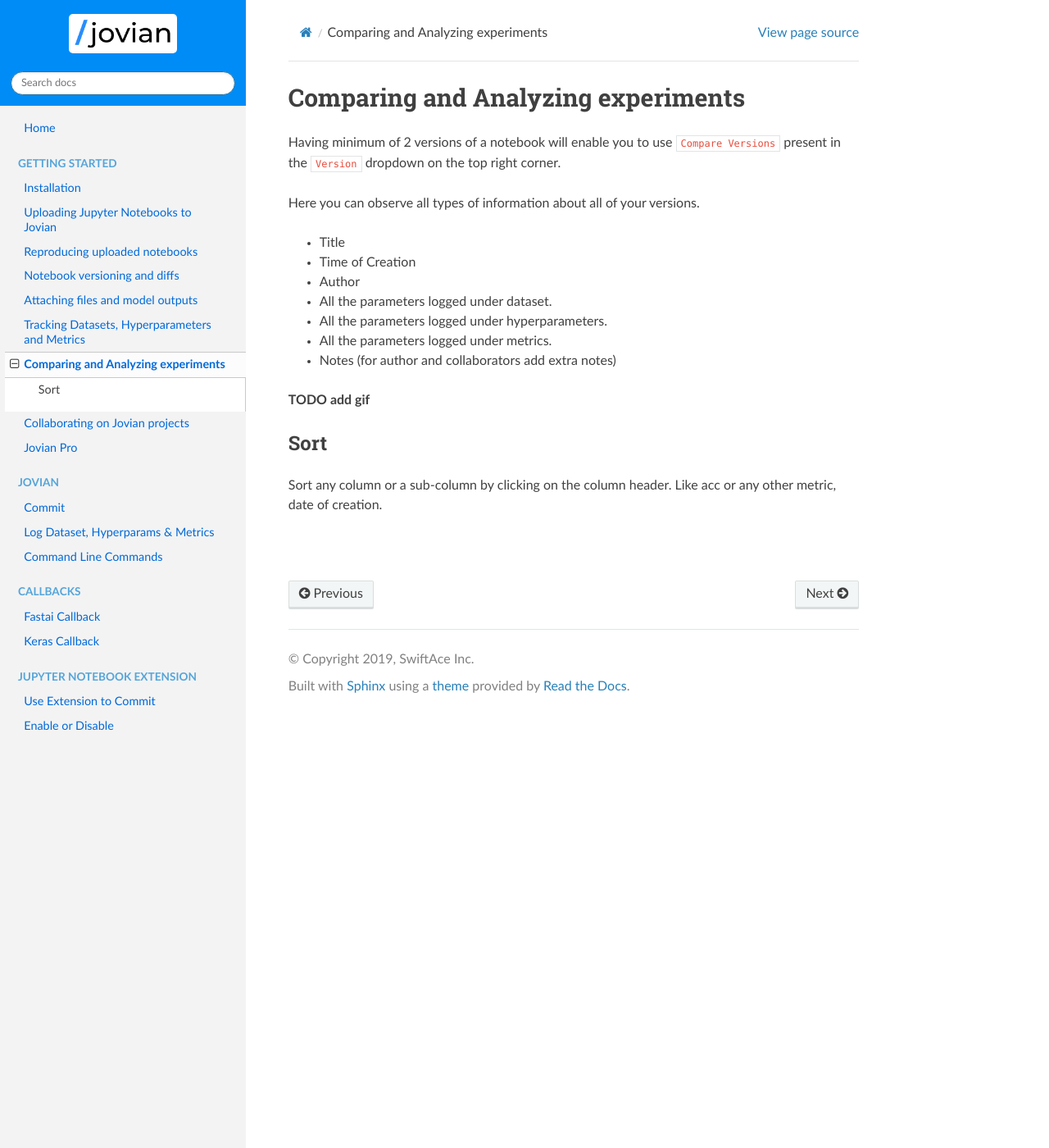
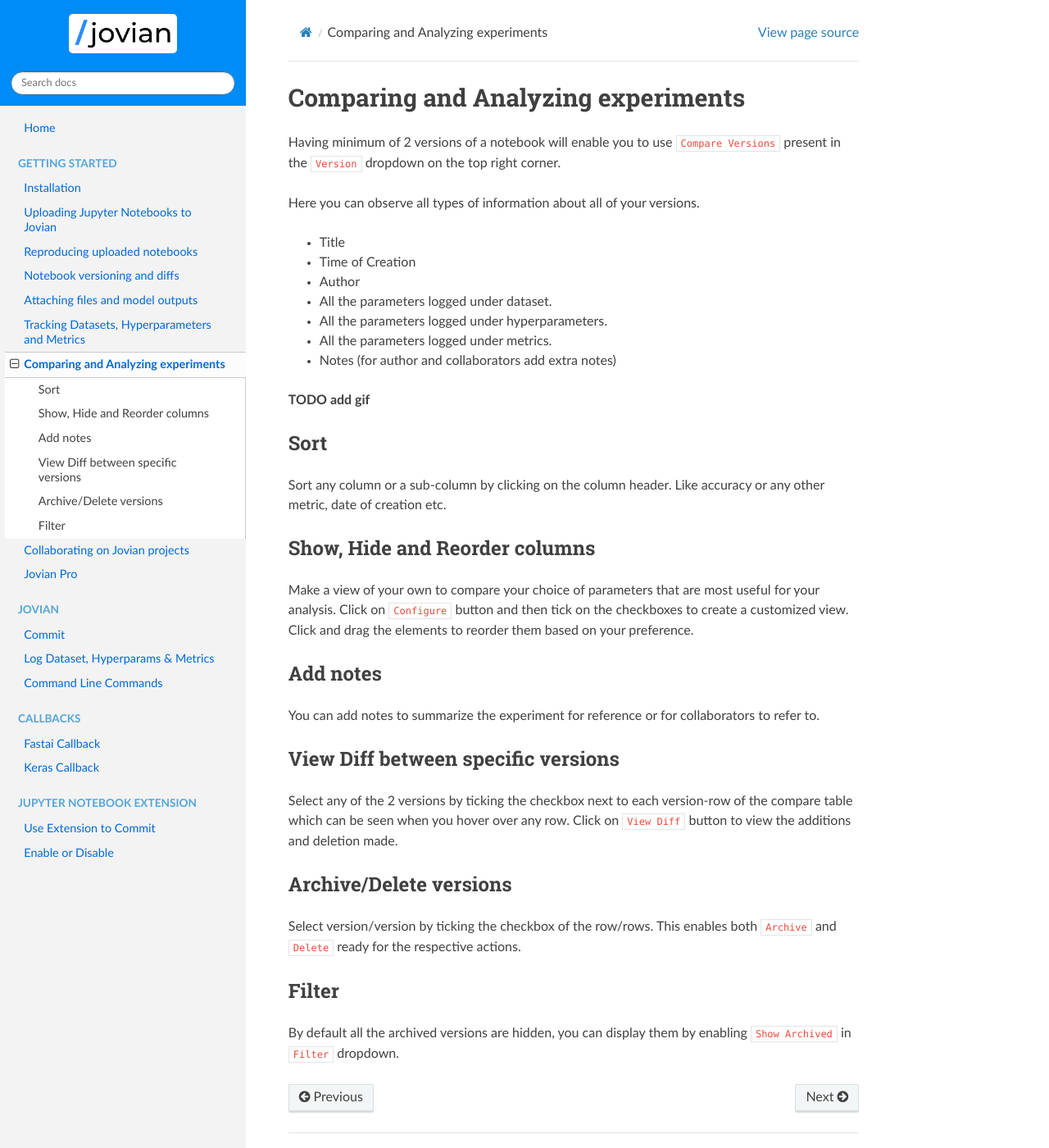
Before and after one commit to JovianHQ/jovian-py, a Sphinx documentation site: the page built from docs/user_guide/compare.md, in a window 1280 px wide and 1400 px high. Shown: the whole window at 82% size. Built offline with Sphinx 7.4.7 and the Read the Docs theme 2.0.0, drawn with Linux system fonts in a browser that asks for light colours.

Commit message:
text content to collaborate and compare page

```diff
--- a/docs/user_guide/compare.md
+++ b/docs/user_guide/compare.md
@@ -16,6 +16,26 @@
 
 ### Sort
 
-Sort any column or a sub-column by clicking on the column header. Like acc or any other metric, date of creation.
+Sort any column or a sub-column by clicking on the column header. Like accuracy or any other metric, date of creation etc.
 
-###
+### Show, Hide and Reorder columns
+
+Make a view of your own to compare your choice of parameters that are most useful for your analysis.
+Click on `Configure` button and then tick on the checkboxes to create a customized view. Click and drag the elements to reorder them based on your preference.
+
+### Add notes
+
+You can add notes to summarize the experiment for reference
+or for collaborators to refer to.
+
+### View Diff between specific versions
+
+Select any of the 2 versions by ticking the checkbox next to each version-row of the compare table which can be seen when you hover over any row. Click on `View Diff` button to view the additions and deletion made.
+
+### Archive/Delete versions
+
+Select version/version by ticking the checkbox of the row/rows. This enables both `Archive` and `Delete` ready for the respective actions.
+
+### Filter
+
+By default all the archived versions are hidden, you can display them by enabling `Show Archived` in `Filter` dropdown.
```
Also changed, not shown: docs/user_guide/collaborate.md (+14 -0 lines).
